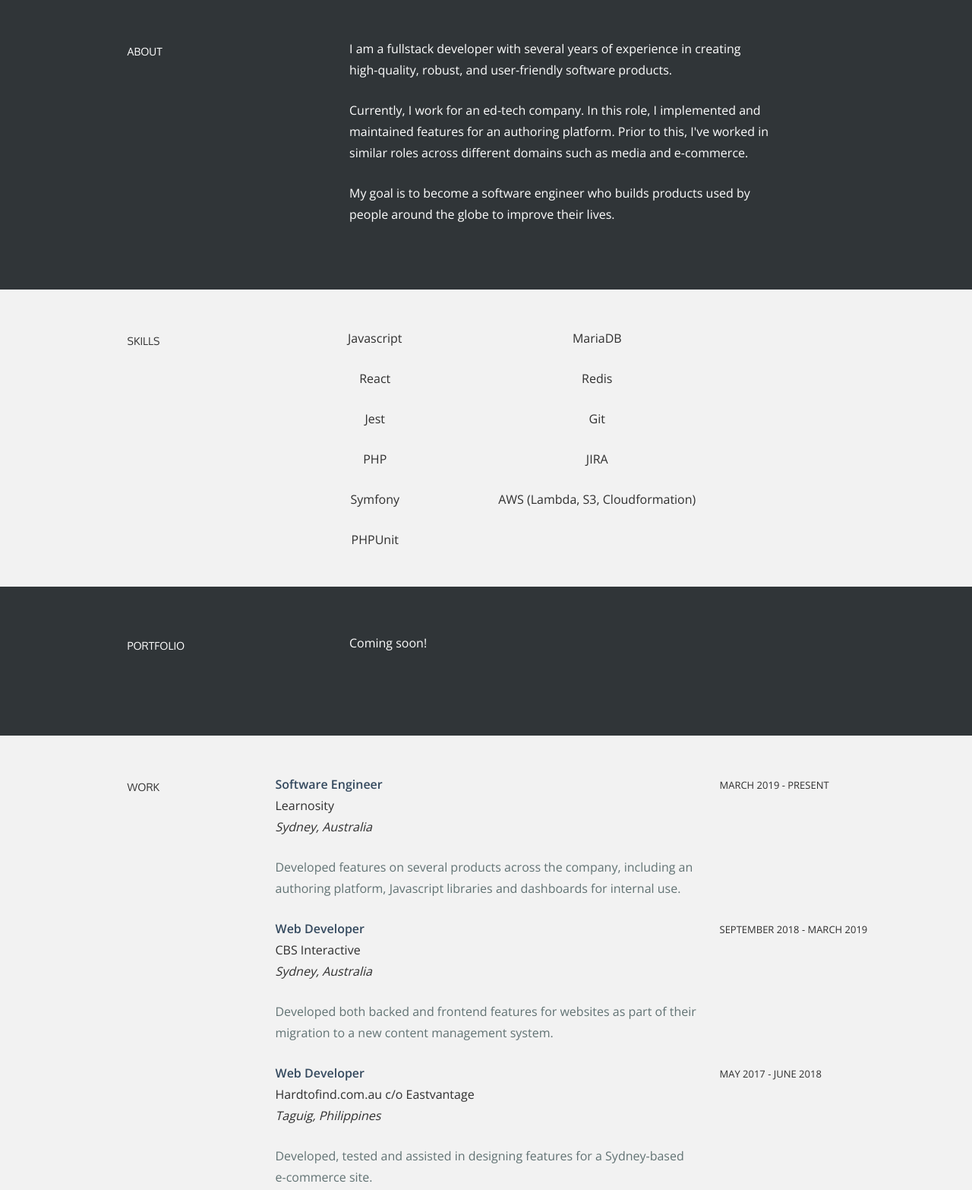
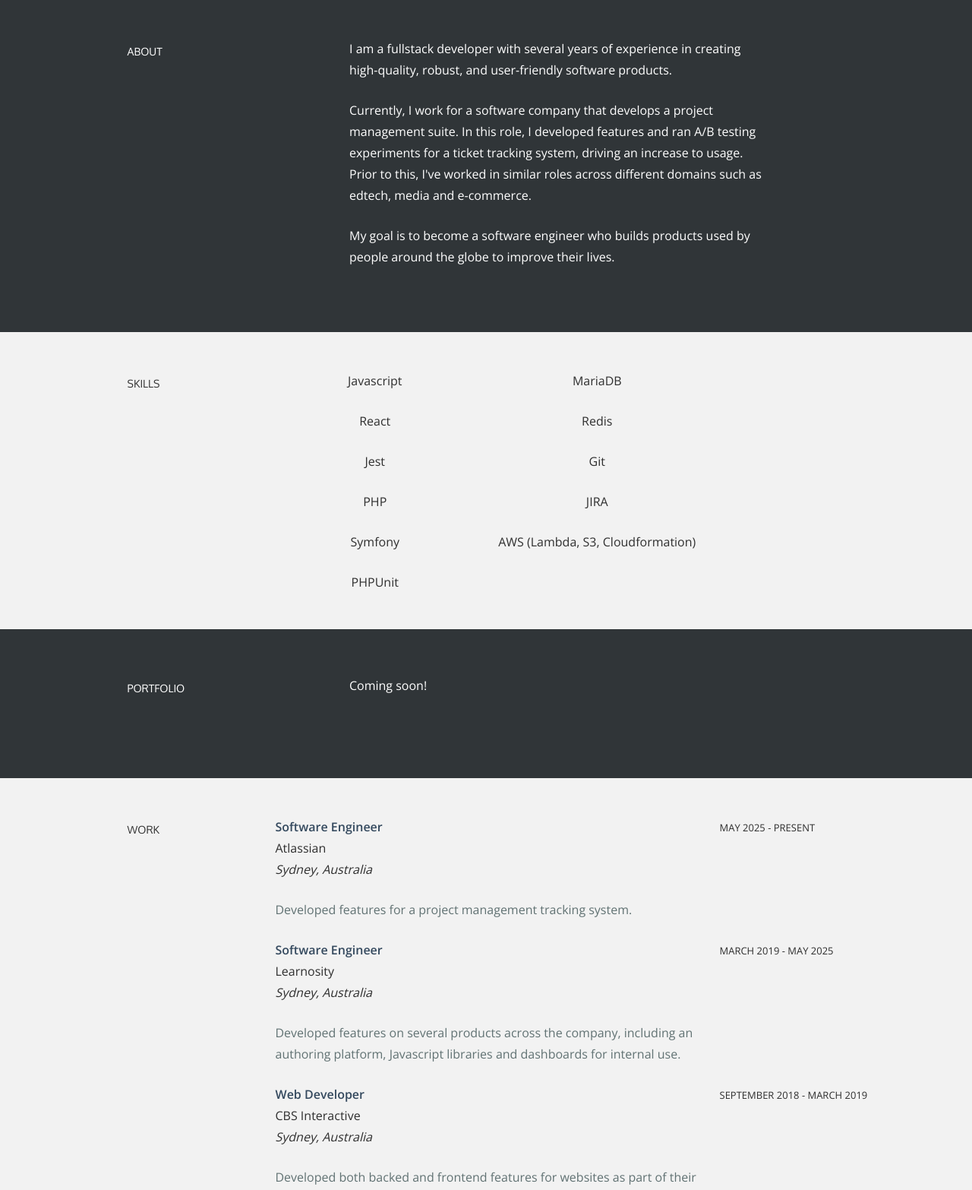
Before and after one commit to norvinyecla/norvinyecla.github.io, a website: page index.html in a window 1280 px wide. Shown: the part 560-2126 px from the top of the page at 76% size. Drawn offline with nearby package versions, Linux system fonts and the light colour scheme.

Commit message:
Update profile for March 2024 to May 2025

```diff
--- a/index.html
+++ b/index.html
@@ -52,8 +52,10 @@
 						I am a fullstack developer with several years of experience in creating high-quality, robust, and user-friendly software products.
 					</p>
 					<p>
-						Currently, I work for an ed-tech company. In this role, I implemented and maintained features for an authoring platform.
-						Prior to this, I've worked in similar roles across different domains such as media and e-commerce.
+						Currently, I work for a software company that develops a project management suite.
+						In this role, I developed features and ran A/B testing experiments for a ticket tracking system,
+						driving an increase to usage.
+						Prior to this, I've worked in similar roles across different domains such as edtech, media and e-commerce.
 					</p>
 					<p>
 						My goal is to become a software engineer who builds products used by people around the globe to improve their lives.
@@ -116,13 +118,22 @@
 				</div>
 				<div class="col-lg-6 ">
 					<p><t>Software Engineer</t><br/>
+						Atlassian <br/><em>Sydney, Australia</em><br/>
+					</p>
+					<p><more>Developed features for a project management tracking system.</more></p>
+				</div>
+				<div class="col-lg-3">
+					<p><sm>MAY 2025 - PRESENT</sm></p>
+				</div>
+				<div class="col-lg-6 col-lg-offset-3">
+					<p><t>Software Engineer</t><br/>
 						Learnosity <br/><em>Sydney, Australia</em><br/>
 					</p>
 					<p><more>Developed features on several products across the company, including an authoring platform, Javascript libraries and
 						dashboards for internal use.</more></p>
 				</div>
 				<div class="col-lg-3">
-					<p><sm>MARCH 2019 - PRESENT</sm></p>
+					<p><sm>MARCH 2019 - MAY 2025</sm></p>
 				</div>
 				<div class="col-lg-6  col-lg-offset-3">
 					<p><t>Web Developer</t><br/>
```
